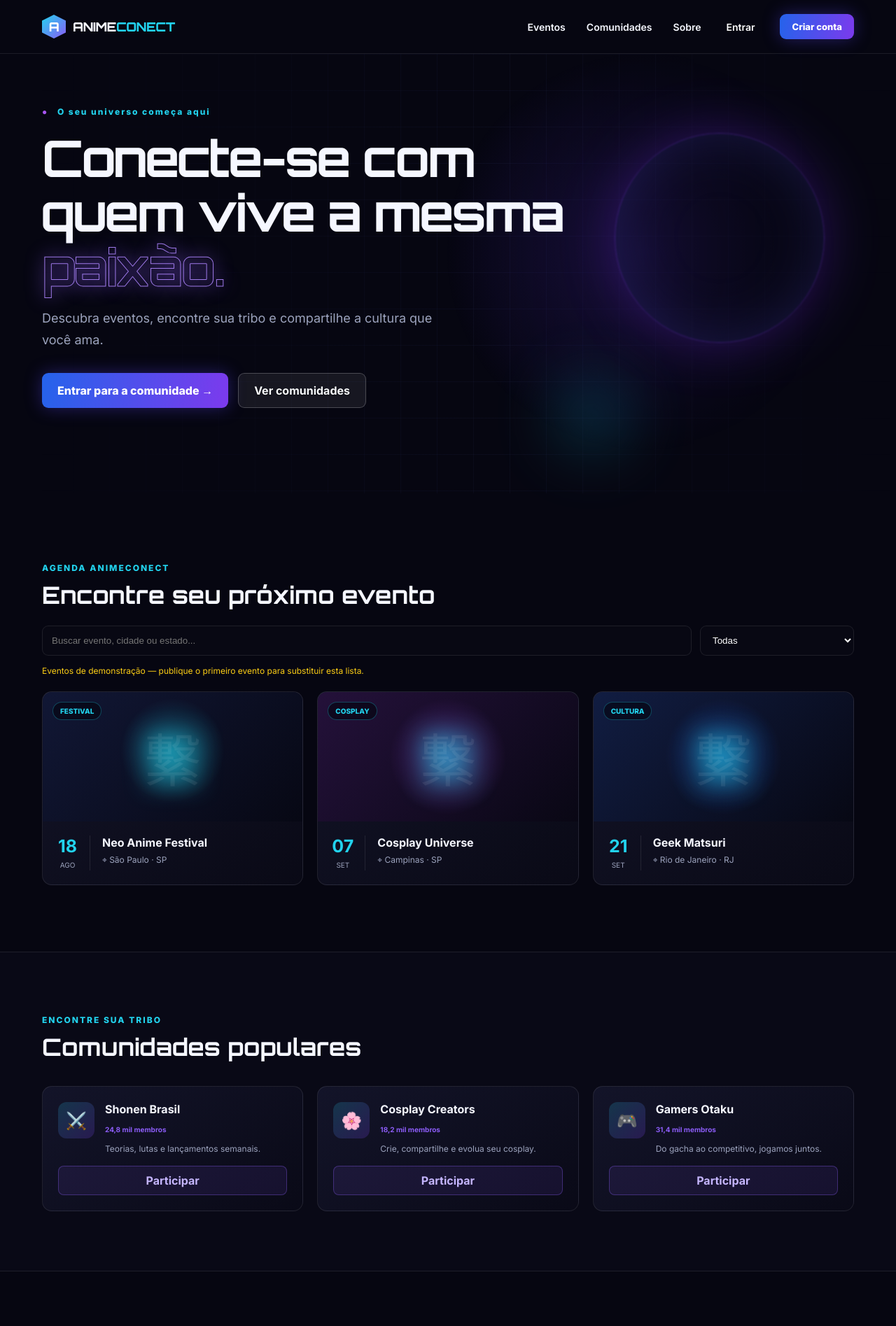
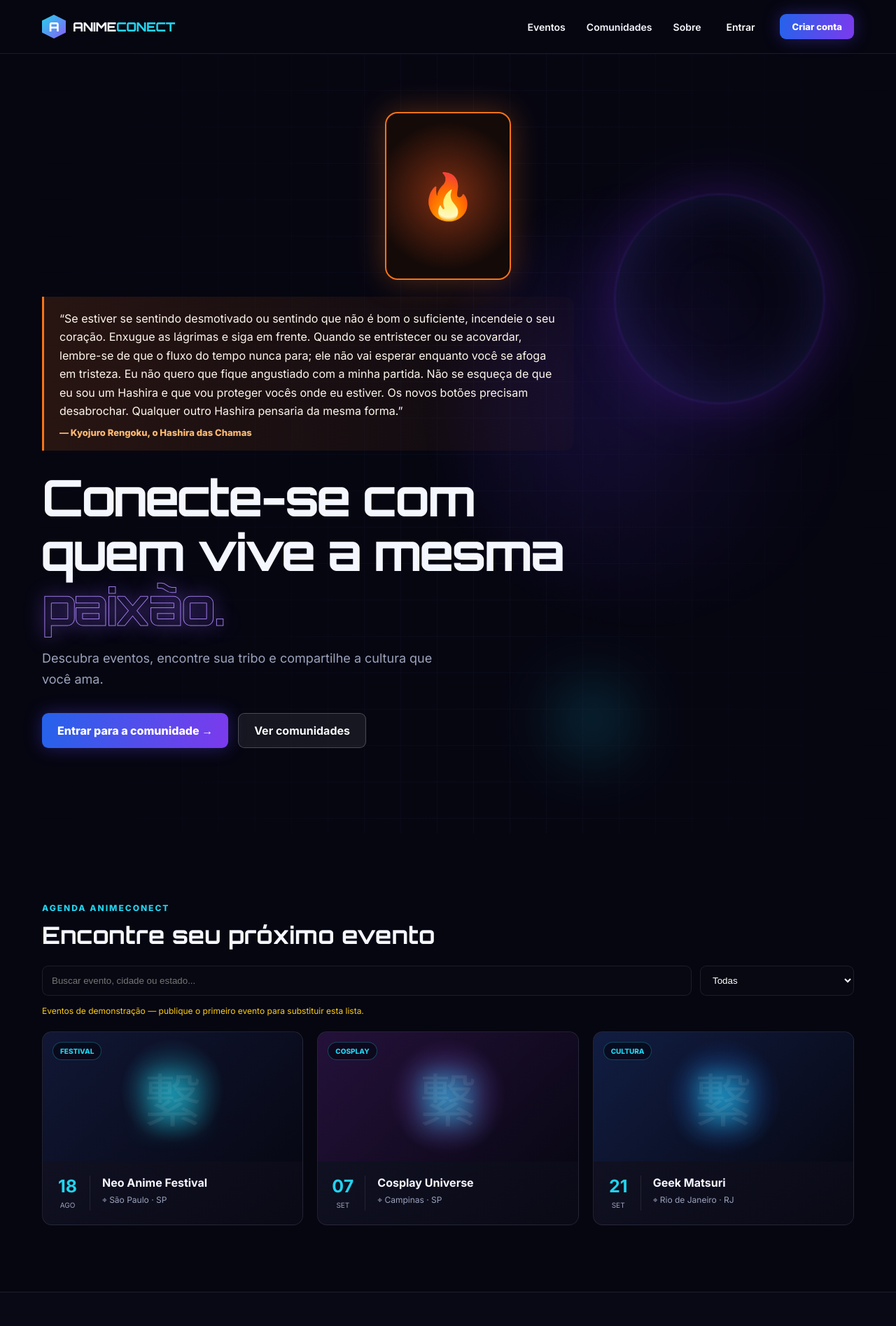
Before and after one commit to CaioDanielnaruto/animeconect, a React (Vite) app: page / in a window 1280 px wide. Shown: the top 1895 px of the page at 70% size. Built offline with nearby package versions, Linux system fonts and the light colour scheme; no server answers; the database is empty.

Commit message:
Adiciona imagens temáticas via API

```diff
--- a/src/App.css
+++ b/src/App.css
@@ -19,6 +19,12 @@ main { overflow:hidden; background:#060611; }
 .eyebrow span { color:#a855f7; margin-right:8px; }
 h1 { max-width:790px; margin:20px 0; font-family:Orbitron,sans-serif; font-size:clamp(42px,6vw,72px); line-height:1.08; letter-spacing:-3px; }
 h1 em { font-style:normal; color:transparent; -webkit-text-stroke:1px #9f7aea; text-shadow:0 0 28px rgba(139,92,246,.42); }
+.rengoku-portrait { width:180px; aspect-ratio:3/4; margin:8px auto 24px; display:grid; place-items:center; overflow:hidden; border:2px solid #f97316; border-radius:18px; background:radial-gradient(circle,#7c2d12,#140a08 72%); box-shadow:0 0 45px rgba(249,115,22,.32); }
+.rengoku-portrait img { width:100%; height:100%; object-fit:cover; }
+.rengoku-portrait span { font-size:64px; }
+.hero-quote { max-width:760px; margin:0 0 28px; padding:18px 22px; border-left:3px solid #f97316; border-radius:0 14px 14px 0; background:linear-gradient(90deg,rgba(249,115,22,.14),rgba(249,115,22,.02)); color:#fff7ed; }
+.hero-quote p { margin:0; font-size:16px; line-height:1.65; }
+.hero-quote cite { display:block; margin-top:10px; color:#fdba74; font-size:13px; font-style:normal; font-weight:800; }
 .hero-copy { max-width:600px; color:var(--muted); font-size:18px; line-height:1.7; }
 .hero-actions { display:flex; gap:14px; margin:32px 0; }
 .secondary { border:1px solid var(--line); border-radius:9px; padding:14px 22px; font-weight:700; background:rgba(255,255,255,.03); }
@@ -49,12 +55,13 @@ h3 { margin:0 0 7px; font-size:16px; }.event-info p,.community-card p { margin:0
 .communities { padding:85px 0; background:#090916; border-block:1px solid var(--line); }
 .community-grid { display:grid; grid-template-columns:repeat(3,1fr); gap:20px; }
 .community-card { padding:22px; display:grid; grid-template-columns:auto 1fr; gap:15px; }
-.community-icon { width:52px;height:52px;display:grid;place-items:center;border-radius:12px;background:linear-gradient(135deg,rgba(34,211,238,.18),rgba(124,58,237,.22));font-size:24px; }
+.community-icon { width:58px;height:58px;display:grid;place-items:center;overflow:hidden;border-radius:12px;background:linear-gradient(135deg,rgba(34,211,238,.18),rgba(124,58,237,.22));font-size:24px; }
+.community-icon img { width:100%;height:100%;object-fit:cover; }
 .community-text span { color:var(--purple);font-size:10px;font-weight:700; }.community-text p{margin-top:11px;line-height:1.5}
 .community-card button { grid-column:1/-1;border:1px solid rgba(139,92,246,.35);border-radius:8px;background:rgba(139,92,246,.1);color:#c4b5fd;padding:10px;font-weight:700; }
 .community-card button.joined { color:var(--blue);border-color:rgba(34,211,238,.4);background:rgba(34,211,238,.08); }
 .cta { margin-top:80px;margin-bottom:80px;min-height:210px;border:1px solid rgba(99,102,241,.3);border-radius:18px;padding:40px 45px;display:grid;grid-template-columns:auto 1fr auto;align-items:center;gap:30px;background:linear-gradient(110deg,rgba(37,99,235,.12),rgba(124,58,237,.12)); }
-.cta-symbol { font-size:64px;color:#818cf8;text-shadow:0 0 30px #7c3aed; }.cta p{color:var(--muted);margin:12px 0 0}
+.cta-symbol { font-size:64px;color:#818cf8;text-shadow:0 0 30px #7c3aed; }.cta-image{width:96px;height:126px;object-fit:cover;border:2px solid rgba(129,140,248,.55);border-radius:14px;box-shadow:0 0 30px rgba(124,58,237,.35)}.cta p{color:var(--muted);margin:12px 0 0}
 footer { border-top:1px solid var(--line); }.footer-inner{min-height:105px;display:flex;align-items:center;justify-content:space-between}.footer-inner p{color:#62647a;font-size:12px}
 .user-chip { max-width:180px;overflow:hidden;text-overflow:ellipsis;white-space:nowrap;color:var(--blue);font-size:13px; }
 .modal-backdrop { position:fixed;inset:0;z-index:100;display:grid;place-items:center;padding:20px;background:rgba(2,2,10,.82);backdrop-filter:blur(8px); }
--- a/src/CorePlatform.jsx
+++ b/src/CorePlatform.jsx
@@ -38,9 +38,24 @@ export default function Platform() {
   const [menuOpen, setMenuOpen] = useState(false)
   const [query, setQuery] = useState('')
   const [category, setCategory] = useState('Todas')
+  const [rengokuImage, setRengokuImage] = useState('')
+  const [themeImages, setThemeImages] = useState([])
   const user = session?.user
   const displayName = profile.display_name || user?.user_metadata?.display_name || user?.email?.split('@')[0]
   const notify = (type, text) => setNotice({ type, text })
+
+  useEffect(() => {
+    const controller = new AbortController()
+    fetch('https://api.jikan.moe/v4/top/anime?limit=8', { signal: controller.signal })
+      .then((response) => response.ok ? response.json() : Promise.reject(new Error('Falha ao carregar temas')))
+      .then(({ data }) => setThemeImages((data || []).map((anime) => ({ title: anime.title, url: anime.images?.jpg?.large_image_url || anime.images?.jpg?.image_url })).filter((image) => image.url)))
+      .catch((error) => { if (error.name !== 'AbortError') setThemeImages([]) })
+    fetch('https://api.jikan.moe/v4/characters?q=Kyojuro%20Rengoku&limit=1', { signal: controller.signal })
+      .then((response) => response.ok ? response.json() : Promise.reject(new Error('Falha ao carregar personagem')))
+      .then(({ data }) => setRengokuImage(data?.[0]?.images?.jpg?.image_url || ''))
+      .catch((error) => { if (error.name !== 'AbortError') setRengokuImage('') })
+    return () => controller.abort()
+  }, [])
 
   const requireUser = () => {
     if (user) return true
@@ -147,10 +162,10 @@ export default function Platform() {
 
   return <main>
     <nav className="nav shell"><a className="brand" href="#inicio"><span className="brand-mark">A</span><span>ANIME<span>CONECT</span></span></a><button className="menu-button" onClick={() => setMenuOpen(!menuOpen)} aria-label="Abrir menu">☰</button><div className={`nav-links ${menuOpen ? 'open' : ''}`}><a href="#eventos">Eventos</a><a href="#comunidades">Comunidades</a><a href="#sobre">Sobre</a>{authReady && user ? <><button className="login user-chip" onClick={() => setModal('profile')}>Olá, {displayName}</button><button className="primary small" onClick={() => setModal('create')}>Criar evento</button><button className="login" onClick={() => supabase.auth.signOut()}>Sair</button></> : <><button className="login" onClick={() => setAuthMode('login')}>Entrar</button><button className="primary small" onClick={() => setAuthMode('signup')}>Criar conta</button></>}</div></nav>
-    <section className="hero-section" id="inicio"><div className="grid-glow"/><div className="hero-content shell"><div className="eyebrow"><span>●</span> O seu universo começa aqui</div><h1>Conecte-se com quem vive a mesma <em>paixão.</em></h1><p className="hero-copy">Descubra eventos, encontre sua tribo e compartilhe a cultura que você ama.</p><div className="hero-actions"><button className="primary" onClick={() => user ? document.querySelector('#eventos')?.scrollIntoView() : setAuthMode('signup')}>{user ? 'Explorar eventos' : 'Entrar para a comunidade'} →</button><a className="secondary" href="#comunidades">Ver comunidades</a></div></div><div className="orb orb-one"/><div className="orb orb-two"/></section>
-    <section className="section shell" id="eventos"><div className="section-heading"><div><span className="kicker">AGENDA ANIMECONECT</span><h2>Encontre seu próximo evento</h2></div>{user && <button className="secondary" onClick={() => setModal('create')}>+ Criar evento</button>}</div><div className="filters"><input aria-label="Buscar eventos" value={query} onChange={(event) => setQuery(event.target.value)} placeholder="Buscar evento, cidade ou estado..."/><select value={category} onChange={(event) => setCategory(event.target.value)}>{categories.map((item) => <option key={item}>{item}</option>)}</select></div>{events[0]?.id?.startsWith('demo-') && <p className="demo-note">Eventos de demonstração — publique o primeiro evento para substituir esta lista.</p>}<div className="event-grid">{filteredEvents.map((item) => <EventCard event={item} onOpen={(chosen) => { setSelectedEvent(chosen); setModal('event') }} key={item.id}/>)}</div>{!filteredEvents.length && <div className="empty-state">Nenhum evento encontrado.</div>}</section>
-    <section className="communities" id="comunidades"><div className="shell"><div className="section-heading"><div><span className="kicker">ENCONTRE SUA TRIBO</span><h2>Comunidades populares</h2></div></div><div className="community-grid">{communities.map((item) => <article className="community-card" key={item.id}><div className="community-icon">{item.icon}</div><div className="community-text"><h3>{item.name}</h3><span>{numberFormatter.format(Number(item.member_count || 0))} membros</span><p>{item.description}</p></div><button disabled={busy} className={joined.includes(item.id) ? 'joined' : ''} onClick={() => toggleCommunity(item)}>{joined.includes(item.id) ? 'Participando ✓' : 'Participar'}</button></article>)}</div></div></section>
-    <section className="cta shell" id="sobre"><span className="cta-symbol">愛</span><div><span className="kicker">FEITO PARA FÃS, POR FÃS</span><h2>Seu próximo nakama está a um clique.</h2><p>Personalize seu perfil, participe de eventos e encontre sua comunidade.</p></div><button className="primary" onClick={() => user ? setModal('profile') : setAuthMode('signup')}>{user ? 'Editar meu perfil →' : 'Criar meu perfil grátis →'}</button></section>
+    <section className="hero-section" id="inicio"><div className="grid-glow"/><div className="hero-content shell"><div className="rengoku-portrait" aria-label="Kyojuro Rengoku">{rengokuImage ? <img src={rengokuImage} alt="Kyojuro Rengoku, o Hashira das Chamas" /> : <span aria-hidden="true">🔥</span>}</div><blockquote className="hero-quote"><p>“Se estiver se sentindo desmotivado ou sentindo que não é bom o suficiente, incendeie o seu coração. Enxugue as lágrimas e siga em frente. Quando se entristecer ou se acovardar, lembre-se de que o fluxo do tempo nunca para; ele não vai esperar enquanto você se afoga em tristeza. Eu não quero que fique angustiado com a minha partida. Não se esqueça de que eu sou um Hashira e que vou proteger vocês onde eu estiver. Os novos botões precisam desabrochar. Qualquer outro Hashira pensaria da mesma forma.”</p><cite>— Kyojuro Rengoku, o Hashira das Chamas</cite></blockquote><h1>Conecte-se com quem vive a mesma <em>paixão.</em></h1><p className="hero-copy">Descubra eventos, encontre sua tribo e compartilhe a cultura que você ama.</p><div className="hero-actions"><button className="primary" onClick={() => user ? document.querySelector('#eventos')?.scrollIntoView() : setAuthMode('signup')}>{user ? 'Explorar eventos' : 'Entrar para a comunidade'} →</button><a className="secondary" href="#comunidades">Ver comunidades</a></div></div><div className="orb orb-one"/><div className="orb orb-two"/></section>
+    <section className="section shell" id="eventos"><div className="section-heading"><div><span className="kicker">AGENDA ANIMECONECT</span><h2>Encontre seu próximo evento</h2></div>{user && <button className="secondary" onClick={() => setModal('create')}>+ Criar evento</button>}</div><div className="filters"><input aria-label="Buscar eventos" value={query} onChange={(event) => setQuery(event.target.value)} placeholder="Buscar evento, cidade ou estado..."/><select value={category} onChange={(event) => setCategory(event.target.value)}>{categories.map((item) => <option key={item}>{item}</option>)}</select></div>{events[0]?.id?.startsWith('demo-') && <p className="demo-note">Eventos de demonstração — publique o primeiro evento para substituir esta lista.</p>}<div className="event-grid">{filteredEvents.map((item, index) => <EventCard event={{ ...item, cover_url: item.cover_url || themeImages[index % Math.max(themeImages.length, 1)]?.url }} onOpen={(chosen) => { setSelectedEvent(chosen); setModal('event') }} key={item.id}/>)}</div>{!filteredEvents.length && <div className="empty-state">Nenhum evento encontrado.</div>}</section>
+    <section className="communities" id="comunidades"><div className="shell"><div className="section-heading"><div><span className="kicker">ENCONTRE SUA TRIBO</span><h2>Comunidades populares</h2></div></div><div className="community-grid">{communities.map((item, index) => <article className="community-card" key={item.id}><div className="community-icon">{themeImages[index + 3]?.url ? <img src={themeImages[index + 3].url} alt={themeImages[index + 3].title || item.name} /> : item.icon}</div><div className="community-text"><h3>{item.name}</h3><span>{numberFormatter.format(Number(item.member_count || 0))} membros</span><p>{item.description}</p></div><button disabled={busy} className={joined.includes(item.id) ? 'joined' : ''} onClick={() => toggleCommunity(item)}>{joined.includes(item.id) ? 'Participando ✓' : 'Participar'}</button></article>)}</div></div></section>
+    <section className="cta shell" id="sobre">{themeImages[6]?.url ? <img className="cta-image" src={themeImages[6].url} alt={themeImages[6].title || 'Anime em destaque'} /> : <span className="cta-symbol">愛</span>}<div><span className="kicker">FEITO PARA FÃS, POR FÃS</span><h2>Seu próximo nakama está a um clique.</h2><p>Personalize seu perfil, participe de eventos e encontre sua comunidade.</p></div><button className="primary" onClick={() => user ? setModal('profile') : setAuthMode('signup')}>{user ? 'Editar meu perfil →' : 'Criar meu perfil grátis →'}</button></section>
     <footer><div className="shell footer-inner"><div className="brand"><span className="brand-mark">A</span><span>ANIME<span>CONECT</span></span></div><p>© 2026 AnimeConect. Conectando universos.</p></div></footer>
 
     {authMode && <Modal title={authMode === 'signup' ? 'Crie sua conta' : 'Entre na comunidade'} onClose={() => setAuthMode(null)}><p>{authMode === 'signup' ? 'Monte seu perfil e encontre sua tribo.' : 'Que bom ter você de volta.'}</p><form onSubmit={submitAuth}>{authMode === 'signup' && <div className="form-row"><label>Nome de usuário<input required minLength="3" maxLength="30" value={auth.username} onChange={(event) => setAuth({ ...auth, username: event.target.value })}/></label><label>Nome exibido<input required minLength="2" maxLength="80" value={auth.displayName} onChange={(event) => setAuth({ ...auth, displayName: event.target.value })}/></label></div>}<label>E-mail<input required type="email" value={auth.email} onChange={(event) => setAuth({ ...auth, email: event.target.value })}/></label><label>Senha<input required type="password" minLength="6" value={auth.password} onChange={(event) => setAuth({ ...auth, password: event.target.value })}/></label><button className="primary auth-submit" disabled={busy}>{busy ? 'Aguarde...' : authMode === 'signup' ? 'Criar conta' : 'Entrar'}</button></form><button className="auth-switch" onClick={() => setAuthMode(authMode === 'signup' ? 'login' : 'signup')}>{authMode === 'signup' ? 'Já tem conta? Entrar' : 'Ainda não tem conta? Criar agora'}</button></Modal>}
```
